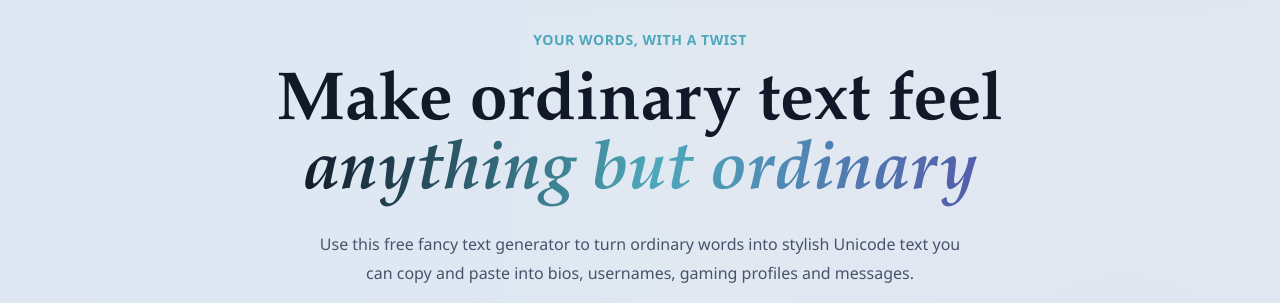
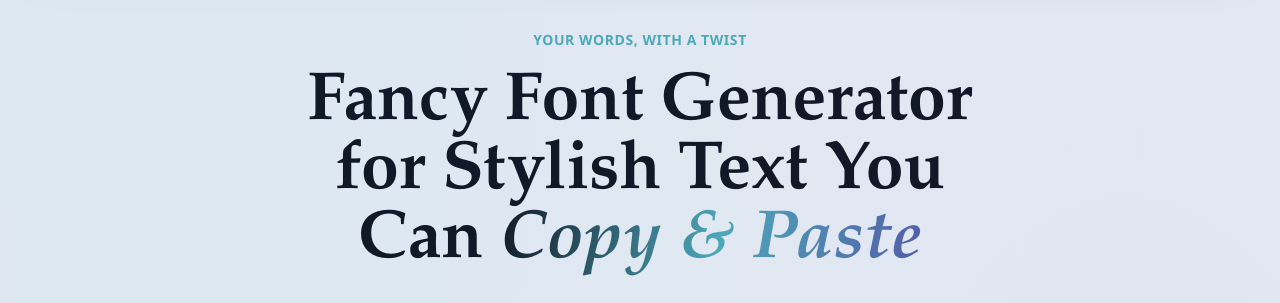
Before and after one commit to jutt1554295-tech/fancycustomfonts, a Next.js app: page / in a window 1280 px wide. Shown: the part 142-445 px from the top of the page. Built offline with nearby package versions, Linux system fonts and the light colour scheme; no server answers.

Commit message:
Improve homepage heading and text repeater metadata

```diff
--- a/app/page.tsx
+++ b/app/page.tsx
@@ -57,7 +57,7 @@ export default function Home() {
       <section className="hero">
         <div className="hero-copy">
           <span className="eyebrow">Your words, With a twist</span>
-          <h1>Make ordinary text feel <em>anything but ordinary</em></h1>
+          <h1>Fancy Font Generator for Stylish Text You Can <em>Copy & Paste</em></h1>
 <p>
   Use this free fancy text generator to turn ordinary words into stylish
   Unicode text you can copy and paste into bios, usernames, gaming profiles
--- a/app/tools/text-repeater/page.tsx
+++ b/app/tools/text-repeater/page.tsx
@@ -15,7 +15,7 @@ export const metadata: Metadata = {
   openGraph: {
     title: "Text Repeater | FancyCustomFonts",
     description:
-      "Repeat text, choose a stylish Unicode format, and copy your result.",
+      "Repeat text, choose a stylish Unicode format and copy your result.",
     url: `${siteUrl}/tools/text-repeater`,
   },
 
@@ -23,7 +23,7 @@ export const metadata: Metadata = {
     card: "summary_large_image",
     title: "Text Repeater | FancyCustomFonts",
     description:
-      "Repeat words online with custom counts, separators, and stylish Unicode text.",
+      "Repeat words online with custom counts, separators and stylish Unicode text.",
   },
 };
 
@@ -51,7 +51,7 @@ export default function TextRepeaterPage() {
 
   <h2>Example: repeat text three times</h2>
   <p>
-    Enter <strong>Hello</strong>, set the repeat count to three,
+    Enter <strong>Hello</strong>, set the repeat count to three
     and choose a space separator. The result will be:
   </p>
   <p>
@@ -70,12 +70,13 @@ export default function TextRepeaterPage() {
   <h2>Change the text style</h2>
   <p>
     Choose an available Unicode style before copying the repeated
-    result. Different styles can make words look bold, decorative,
+    result. Different styles can make words look bold, decorative
     or distinctive. Character support and appearance vary across
     apps and devices, so check the result before sharing it.
   </p>
 
-  <h2>What is the text repeater limit?</h2>
+  <h2>What is the text repeater limit?
+  </h2>
   <p>
     This version supports up to 100 repetitions and 500 input
     characters. For very long text, check the generated result
```
